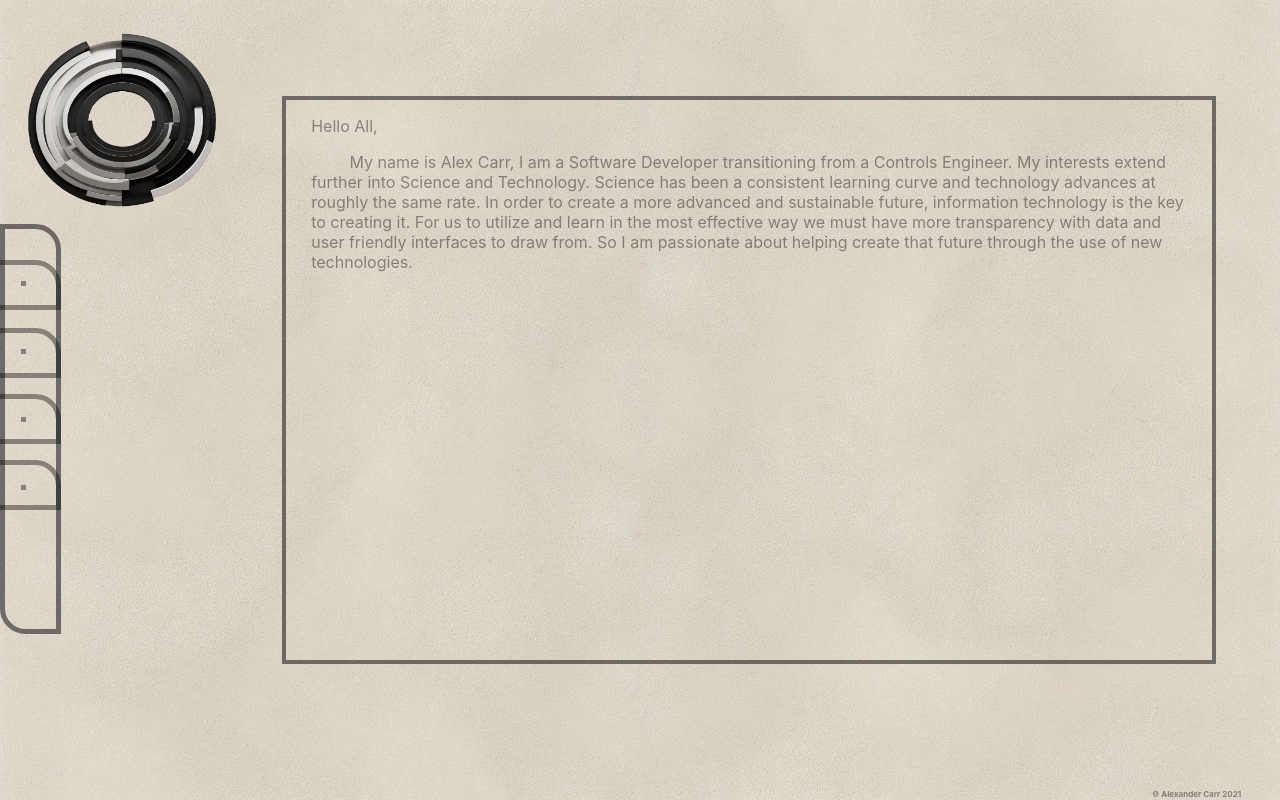
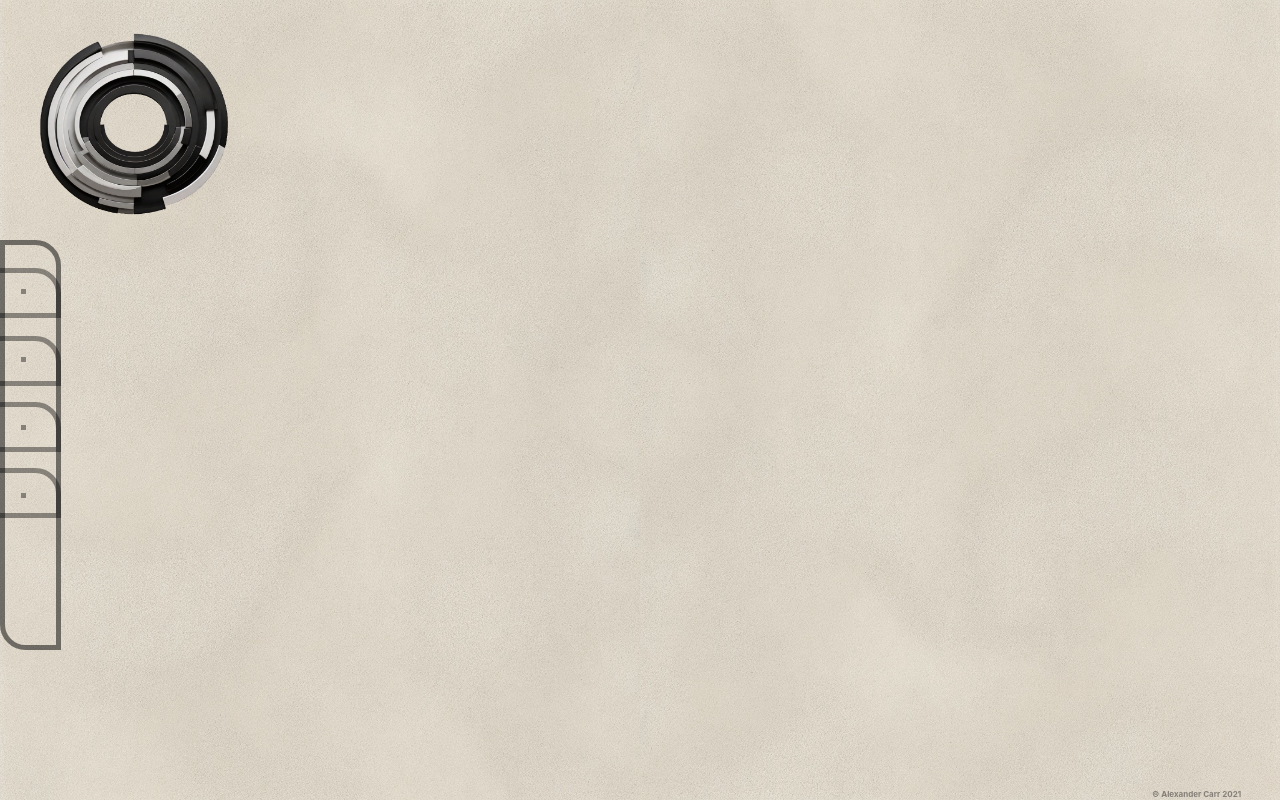
Before and after one commit to avacarr/avacarr.github.io, a React (Create React App) app: page / in a window 1280 px wide. Built offline with nearby package versions, Linux system fonts and the light colour scheme.

Commit message:
working start

```diff
--- a/src/App.js
+++ b/src/App.js
@@ -6,7 +6,7 @@ import { About, Experience, Contact, More } from './pages';
 import './App.css';
 
 function App() {
-  const [ view, setView ] = useState('about');
+  const [ view, setView ] = useState('');
 
   useEffect(() => {
     console.log('App useEffect active')
--- a/src/components/NavBar/NavBar.css
+++ b/src/components/NavBar/NavBar.css
@@ -1,8 +1,8 @@
 
 .navbar img {
-    height: 22vh;
+    height: 23vh;
     width: 15vw;
-    padding: 2vh 0 4vh 2vw;
+    padding: 1vh 0 4vh 3vw;
 }
 
 .navbar li {
@@ -28,7 +28,7 @@
 
 .navbar {
     position: relative;
-    top: 2vh;
+    top: 3vh;
     width: 15vw;
     padding: 0 1vw 1vh 0;
     border-width: 1vh 2vw 1vh 0;
@@ -80,7 +80,7 @@
     position: absolute;
     height: 50vh;
     width: 4vw;
-    top: 28vh;
+    top: 30vh;
     left: 0vw;
     border-width: 5px;
     border-style: solid;
--- a/src/components/NavBar/NavBar.jsx
+++ b/src/components/NavBar/NavBar.jsx
@@ -27,9 +27,6 @@ const NavBar = ({setView}) => {
 
     const beamWave = async () => {
       set1navBeam(true);
-      // set2navBeam(true);
-      // set3navBeam(true);
-      // set4navBeam(true);
       await delay(delayTime);
       set1navBeam(false);
       set2navBeam(true);
--- a/src/pages/1.About/About.jsx
+++ b/src/pages/1.About/About.jsx
@@ -9,9 +9,9 @@ const About = ({view}) => {
   } else {
     test = false;
   }
-  hold = !test;
+  hold = test;
   return (
-    <div className={"page " + (test ? 'fadeIn ' : 'fadeOut ') + (hold ? 'hidden' : '')}>
+    <div className={"page " + (hold ? (test ? 'fadeIn ' : 'fadeOut ') : 'hidden')}>
       <div className="Panel">
           <p>Hello All, </p>
           <p className="indent">My name is Alex Carr, I am a Software Developer transitioning from a Controls Engineer. My interests extend further into Science and Technology. Science has been a consistent learning curve and technology advances at roughly the same rate. In order to create a more advanced and sustainable future, information technology is the key to creating it. For us to utilize and learn in the most effective way we must have more transparency with data and user friendly interfaces to draw from. So I am passionate about helping create that future through the use of new technologies.</p>
--- a/src/pages/2.Experience/Experience.jsx
+++ b/src/pages/2.Experience/Experience.jsx
@@ -9,9 +9,9 @@ const Experience = ({view}) => {
   } else {
     test = false;
   }
-  hold = !test;
+  hold = test;
   return (
-    <div className={"page " + (test ? 'fadeIn ' : 'fadeOut ') + (hold ? 'hidden' : '')}>
+    <div className={"page " + (hold ? (test ? 'fadeIn ' : 'fadeOut ') : 'hidden')}>
       <div className="Panel">
           <h2>Constant Learning</h2>
           <h2>Attention to Detail</h2>
--- a/src/pages/3.Contact/Contact.jsx
+++ b/src/pages/3.Contact/Contact.jsx
@@ -9,9 +9,9 @@ const Contact = ({view}) => {
   } else {
     test = false;
   }
-  hold = !test;
+  hold = test;
   return (
-    <div className={"page " + (test ? 'fadeIn ' : 'fadeOut ') + (hold ? 'hidden' : '')}>
+    <div className={"page " + (hold ? (test ? 'fadeIn ' : 'fadeOut ') : 'hidden')}>
       <div className="Panel">
           <a href="https://www.linkedin.com/in/alexandertcarr/" target="_blank">LinkedIn</a>
           <a href="https://github.com/avacarr" target="_blank">Github</a>
--- a/src/pages/4.More/More.jsx
+++ b/src/pages/4.More/More.jsx
@@ -9,9 +9,9 @@ const More = ({view}) => {
   } else {
     test = false;
   }
-  hold = !test;
+  hold = test;
   return (
-    <div className={"page " + (test ? 'fadeIn ' : 'fadeOut ') + (hold ? 'hidden' : '')}>
+    <div className={"page " + (hold ? (test ? 'fadeIn ' : 'fadeOut ') : 'hidden')}>
       <div className="Panel">
           <div className="pCard">
             <img src=""/>
```
Also changed, not shown: 1 other file (tests, documents, lock files or other folders).
